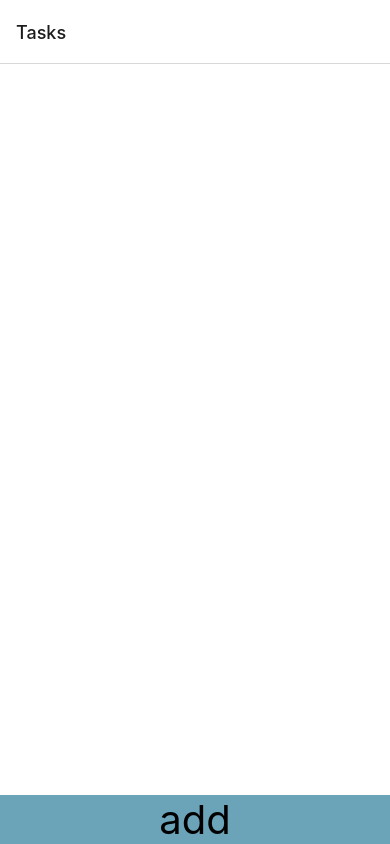
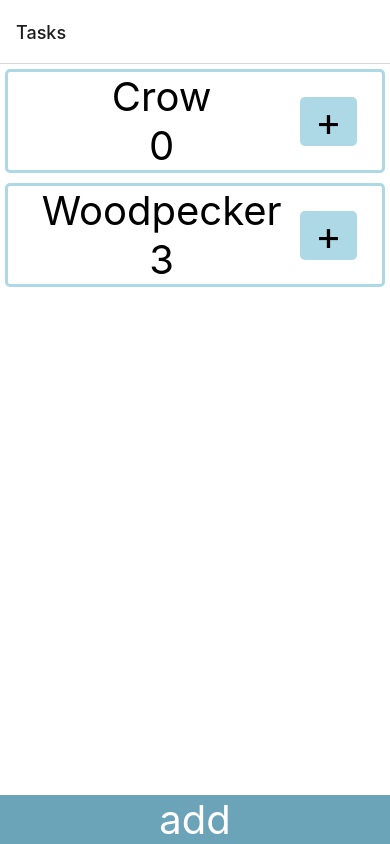
Before and after one commit to vincentkengo-ha/fitness-companion, a React Native app: screen /Tasks in a window 390 px wide. Built offline with nearby package versions, Linux system fonts and the light colour scheme.

Commit message:
CreateTask progress

```diff
--- a/App.tsx
+++ b/App.tsx
@@ -11,7 +11,7 @@ export default function App() {
     <NavigationContainer>
       <Stack.Navigator initialRouteName="Tasks">
         <Stack.Screen name="Tasks" component={Tasks} />
-        <Stack.Screen name="CreateTask" component={CreateTask} />
+        <Stack.Screen name="CreateTask" component={CreateTask}/>
       </Stack.Navigator>
     </NavigationContainer>
   );
--- a/components/AddRow.tsx
+++ b/components/AddRow.tsx
@@ -17,8 +17,6 @@ export const AddRow = (props: { addNewCountable: any }) => {
         submit={() => {
           props.addNewCountable(name);
           Keyboard.dismiss();
-          // no work :(
-          setName("");
         }}
       />
     </View>
--- a/components/CheckTask.tsx
+++ b/components/CheckTask.tsx
@@ -2,7 +2,7 @@ import { TouchableOpacity, Text, StyleSheet } from "react-native";
 
 import { CommonStyles } from "../styles/CommonStyles";
 
-export const CheckTask = (props: { text: string; submit: any }) => (
+export const CheckTask = (props: { text: string, submit: any }) => (
   <TouchableOpacity style={styles.button} onPress={props.submit}>
     <Text style={CommonStyles.textItem}>{props.text}</Text>
   </TouchableOpacity>
--- a/screens/CreateTask.tsx
+++ b/screens/CreateTask.tsx
@@ -1,5 +1,64 @@
-import { Text } from "react-native";
+import {
+  Text,
+  StyleSheet,
+  View,
+  TouchableOpacity,
+  TextInput,
+} from "react-native";
+import { useState } from "react";
 
-export const CreateTask = () => {
-  return <Text>Make your task here</Text>;
+// somehow create a task that persists.
+export const CreateTask = (props: {
+  route: any;
+  navigation: any;
+}) => {
+  const [name, setName] = useState("");
+
+  return (
+    <View style={styles.container}>
+      <TextInput
+        style={styles.input}
+        placeholder="Enter a name"
+        onChangeText={setName}
+      />
+      <TextInput style={styles.input} placeholder="Description (Optional)" />
+      <TouchableOpacity
+        onPress={() => props.navigation.navigate("Tasks")}
+        style={styles.button}
+      >
+        <Text style={styles.buttonText}>cancel</Text>
+      </TouchableOpacity>
+      <TouchableOpacity
+        style={styles.button}
+        //this wont work right now
+        onPress={props.route.addNewCountable(name)}
+      >
+        <Text style={styles.buttonText}>save</Text>
+      </TouchableOpacity>
+    </View>
+  );
 };
+
+const styles = StyleSheet.create({
+  container: {
+    flex: 1,
+    justifyContent: "flex-end",
+  },
+  button: {
+    flexDirection: "row",
+    backgroundColor: "#6BA3B9",
+    justifyContent: "center",
+    alignItems: "center",
+    margin: 5,
+    width: "46%",
+    height: 40,
+  },
+  buttonText: {
+    fontSize: 24,
+    color: "#fff",
+  },
+  input: {
+    fontSize: 24,
+    color: "#fff",
+  },
+});
--- a/screens/Tasks.tsx
+++ b/screens/Tasks.tsx
@@ -21,8 +21,12 @@ const intialCountables = [
 ];
 
 export const Tasks = (props: { navigation: any }) => {
-  console.log(typeof(props.navigation))
   const [countables, setCountables] = useState(intialCountables);
+
+  //Delete when user can add countables
+  if (countables.length === 0) {
+    setCountables(intialCountables);
+  }
 
   useEffect(() => {
     loadCountables().then((result) => setCountables(result));
@@ -87,6 +91,8 @@ export const Tasks = (props: { navigation: any }) => {
         <StatusBar style="auto" />
         <TouchableOpacity
           style={styles.addButton}
+          //addNewCountable can't be sent because it's a function.
+          //todo: find a solution to this
           onPress={() => props.navigation.navigate("CreateTask")}
         >
           <Text style={styles.text}>add</Text>
@@ -109,5 +115,6 @@ const styles = StyleSheet.create({
   },
   text: {
     fontSize: 40,
+    color: "#fff",
   },
 });
```
Also changed, not shown: screens/hooks/Countables.ts (added), todo.txt (added), 1 other file (tests, documents, lock files or other folders).
